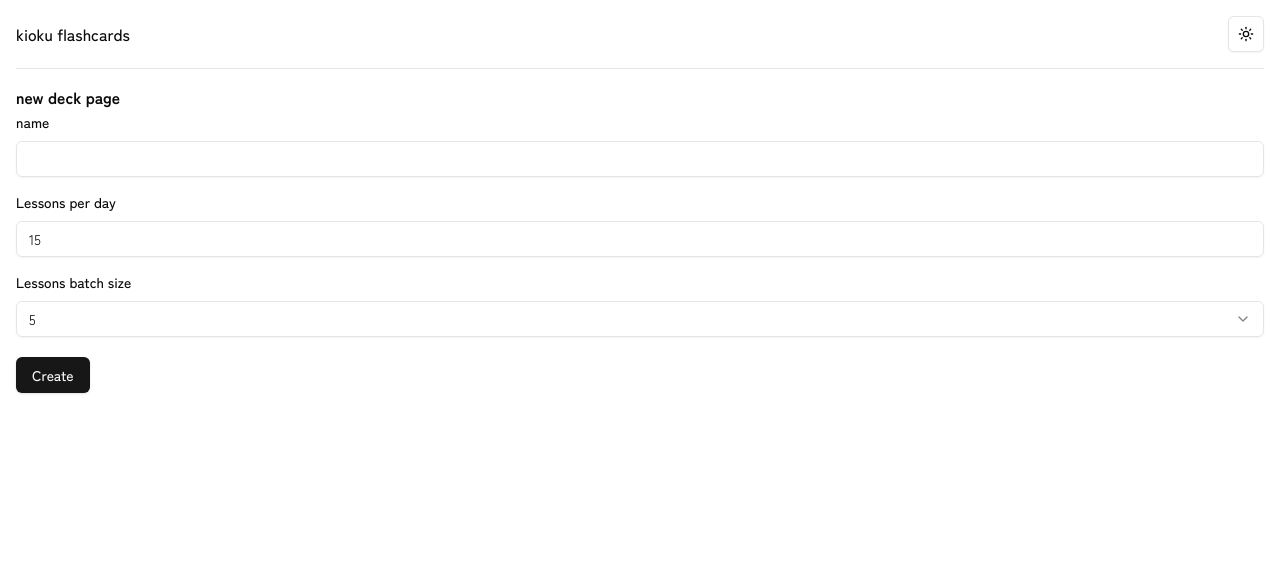
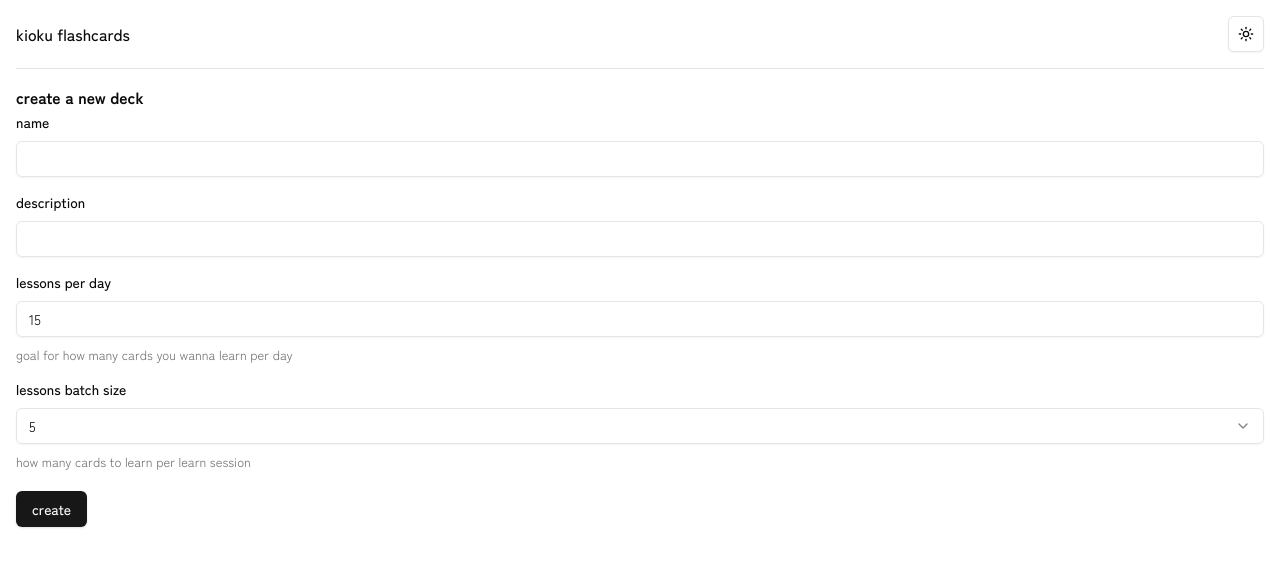
Before and after one commit to alex-avila/flashcards-srs, a Next.js app: page /decks/new in a window 1280 px wide. Shown: the top 566 px of the page. Built offline with nearby package versions, Linux system fonts and the light colour scheme.

Commit message:
feat: small improvements

```diff
--- a/app/decks/new/page.tsx
+++ b/app/decks/new/page.tsx
@@ -3,7 +3,7 @@ import NewDeckForm from "@/components/ui/new-deck-form"
 export default function NewDeck() {
   return (
     <div>
-      <h2 className="font-bold">new deck page</h2>
+      <h2 className="font-bold">create a new deck</h2>
       <NewDeckForm />
     </div>
   )
--- a/components/ui/new-deck-form.tsx
+++ b/components/ui/new-deck-form.tsx
@@ -12,6 +12,7 @@ import {
   FormLabel,
   FormControl,
   FormMessage,
+  FormDescription,
 } from "@/components/ui/form"
 import {
   Select,
@@ -22,18 +23,26 @@ import {
 } from "@/components/ui/select"
 import { Input } from "@/components/ui/input"
 // TODO: reconsider the name of the 'State'
-import { createDeck, State } from "@/lib/actions"
-// TODO: reconsider the placement of formSchema
+import { createDeck, ActionsState } from "@/lib/actions"
+// TODO: reconsider the location of formSchema
 import { formSchema } from "@/lib/schemas"
 import { Button } from "@/components/ui/button"
 
-const initialState: State = { message: "" }
+const initialState: ActionsState = { success: false }
 
 // source: https://github.com/react-hook-form/react-hook-form/issues/10391
+// this form creates a new deck and redirects to the deck page in which the user can create cards
+// TODO: look into using useOptimistic and a state management solution maybe to show the created deck page
+// - (with a message saying that it's being created)
 export default function NewDeckForm() {
   const form = useForm<z.infer<typeof formSchema>>({
     resolver: zodResolver(formSchema),
-    defaultValues: { name: "", lessonsPerDay: 15, lessonsBatchSize: 5 },
+    defaultValues: {
+      name: "",
+      description: "",
+      lessonsPerDay: 15,
+      lessonsBatchSize: 5,
+    },
   })
   const [state, formAction, isPending] = useActionState(
     createDeck,
@@ -72,13 +81,29 @@ export default function NewDeckForm() {
         />
         <FormField
           control={form.control}
+          name="description"
+          render={({ field }) => (
+            <FormItem>
+              <FormLabel>description</FormLabel>
+              <FormControl>
+                <Input {...field} />
+              </FormControl>
+              <FormMessage />
+            </FormItem>
+          )}
+        />
+        <FormField
+          control={form.control}
           name="lessonsPerDay"
           render={({ field }) => (
             <FormItem>
-              <FormLabel>Lessons per day</FormLabel>
+              <FormLabel>lessons per day</FormLabel>
               <FormControl>
                 <Input type="number" {...field} />
               </FormControl>
+              <FormDescription>
+                goal for how many cards you wanna learn per day
+              </FormDescription>
               <FormMessage />
             </FormItem>
           )}
@@ -88,7 +113,7 @@ export default function NewDeckForm() {
           name="lessonsBatchSize"
           render={({ field }) => (
             <FormItem>
-              <FormLabel>Lessons batch size</FormLabel>
+              <FormLabel>lessons batch size</FormLabel>
               <Select
                 name="lessonsBatchSize"
                 onValueChange={field.onChange}
@@ -107,12 +132,15 @@ export default function NewDeckForm() {
                   ))}
                 </SelectContent>
               </Select>
+              <FormDescription>
+                how many cards to learn per learn session
+              </FormDescription>
               <FormMessage />
             </FormItem>
           )}
         />
         <div className="pt-2">
-          <Button type="submit">Create</Button>
+          <Button type="submit">create</Button>
         </div>
       </form>
     </Form>
--- a/lib/actions.ts
+++ b/lib/actions.ts
@@ -2,24 +2,34 @@
 
 import { formSchema } from "./schemas"
 
-export type State = {
+export type ActionsState = {
+  success: boolean
   message?: string
   errors?: string | string[]
 }
 
-export async function createDeck(prevState: State, formData: FormData) {
-  const data = Object.fromEntries(formData)
-  console.log("data", data)
+export async function createDeck(
+  prevState: ActionsState,
+  formData: FormData
+): Promise<ActionsState> {
+  const data = {
+    name: formData.get("name"),
+    description: formData.get("description"),
+    lessonsPerDay: formData.get("lessonsPerDay"),
+    lessonsBatchSize: formData.get("lessonsBathSize"),
+  }
   const parsed = formSchema.safeParse(data)
 
-  console.log("parsed:", JSON.stringify(parsed))
-
+  // this should return something like success false, message like invalid form data, and then the errors in a way
+  // that's easy to render in the client
   if (!parsed.success) {
     return {
-      message: "invalid form data",
+      success: false,
+      message: "Form data parsing failed",
+      // TODO: figure out what this looks like actually and create a better errors object for the client if necessary
       errors: parsed.error.issues.map(issue => issue.message),
     }
   }
 
-  return { message: "success", errors: "" }
+  return { success: true, message: "Success" }
 }
--- a/lib/schemas.ts
+++ b/lib/schemas.ts
@@ -4,6 +4,7 @@ import { z } from "zod"
 export const formSchema = z
   .object({
     name: z.string().min(1),
+    description: z.string().min(1),
     lessonsPerDay: z.coerce.number().min(3),
     lessonsBatchSize: z.coerce.number().min(3).max(9),
   })
```
